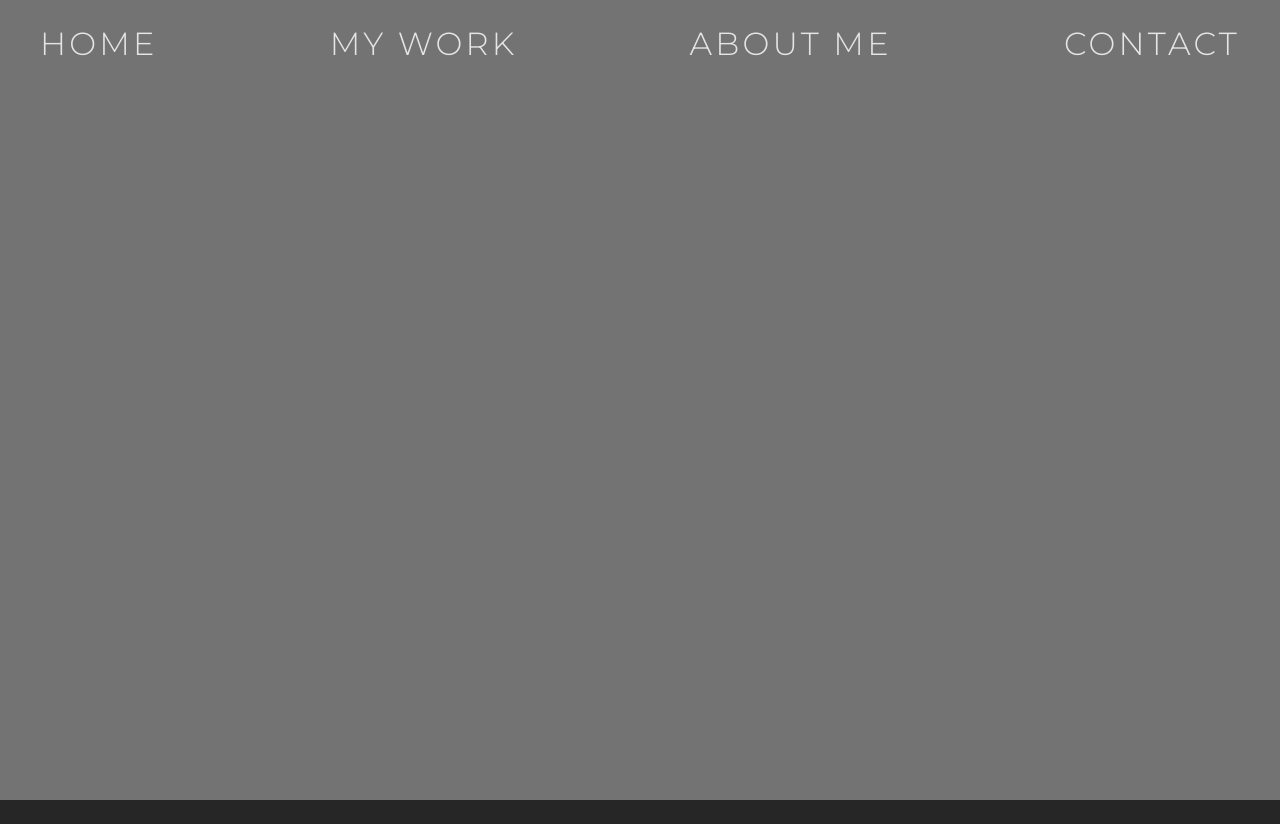
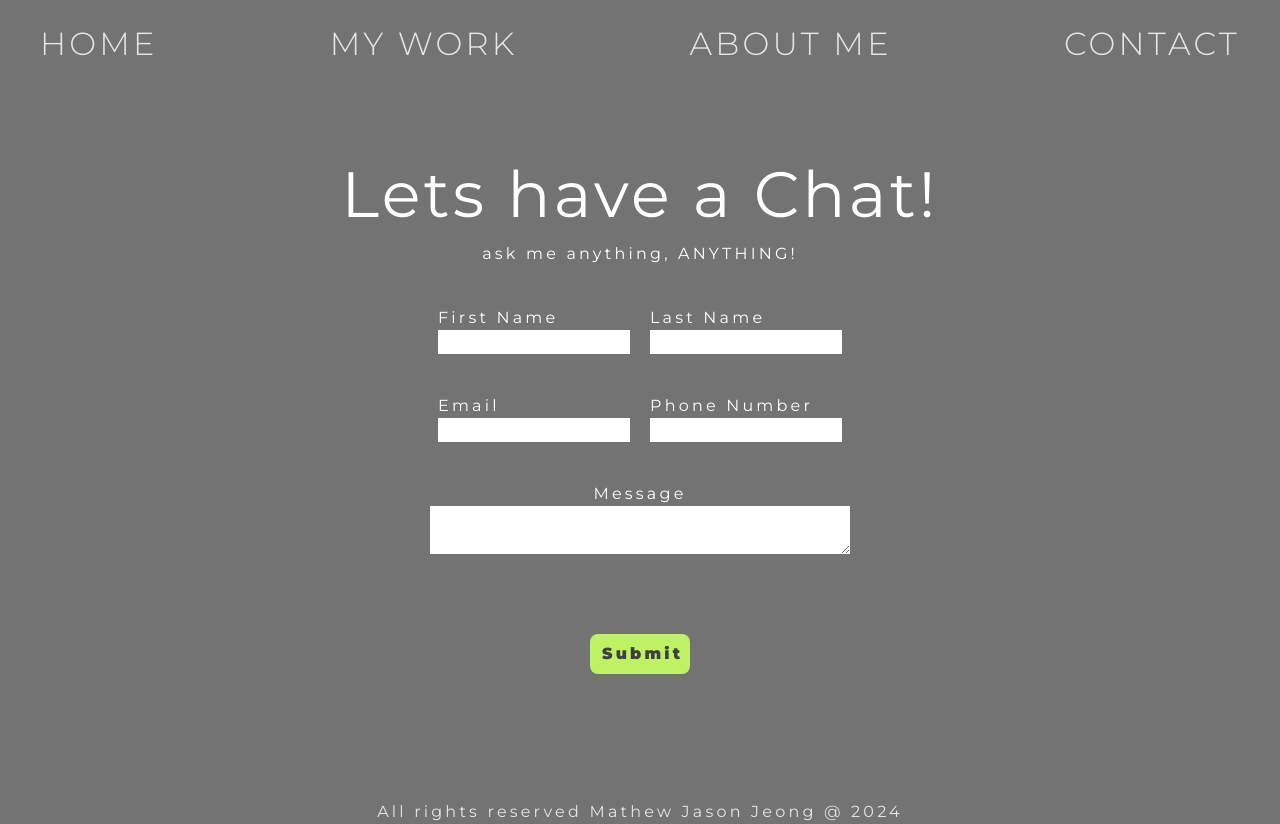
Before and after one commit to kimchieater/personal_portfolio_website_EGOLESS_CODER, a Next.js app in the folder egoless/: page /contactMe in a window 1280 px wide. Before the commit the page ends 800 px from the top, so only its background shows below. Built offline with nearby package versions, Linux system fonts and the light colour scheme.

Commit message:
created contact page

```diff
--- /dev/null
+++ b/egoless/src/app/component/contactInfo/page.tsx
@@ -0,0 +1,10 @@
+import React from 'react';
+
+
+const ContactInfo = ()=>{
+  <div>
+    hello
+  </div>
+}
+
+export default ContactInfo
--- /dev/null
+++ b/egoless/src/app/component/footer/page.tsx
@@ -0,0 +1,13 @@
+import React from 'react'
+
+
+
+const Footer = () =>{
+  return(
+    <div>
+      All rights reserved Mathew Jason Jeong @ 2024
+    </div>
+  )
+}
+
+export default Footer
--- a/egoless/src/app/contactMe/page.tsx
+++ b/egoless/src/app/contactMe/page.tsx
@@ -1,11 +1,56 @@
+import React from 'react';
 
 
 const ContactMe = () => {
   return (
-    <div id="contactMe" className="h-screen bg-neutral-500 text-white">
-
+    <div id="contactMe" className="h-screen bg-neutral-500 text-white flex justify-center items-center">
+      <ContactTable></ContactTable>
     </div>
   )
 }
 
 export default ContactMe;
+
+
+const ContactTable = ()=>{
+  return(
+    <div className=" h-[80%] w-[80%] flex flex-col justify-center items-center gap-5">
+
+
+    <div className="flex flex-col items-center justify-center p-5">
+    <h1 className="text-[2rem] md:text-[4rem]">Lets have a Chat!</h1>
+    <p>ask me anything, ANYTHING!</p>
+    </div>
+    <div className="flex flex-col mx-auto justify-center items-center gap-10  w-[50%]">
+
+      <div className="flex flex-col items-center justify-center md:flex-row gap-5 w-[400px]">
+        <label className="flex flex-auto flex-col items-stretch">
+          First Name<input type="text" className="flex-1 text-neutral-700"></input>
+        </label>
+        <label className="flex flex-col flex-auto items-stretch">
+          Last Name<input type="text" className="flex-1 text-neutral-700"></input>
+        </label>
+      </div>
+
+      <div className="flex flex-col items-center justify-center md:flex-row gap-5 w-[400px]">
+        <label className="flex flex-col items-start">
+          Email<input type="text" className=" text-neutral-700"></input>
+        </label>
+        <label className="flex flex-col items-start">
+          Phone Number<input type="text" className="text-neutral-700"></input>
+        </label>
+      </div>
+
+
+        <label className="flex flex-col w-[420px]  text-center">Message
+          <textarea className=" text-neutral-700"></textarea>
+        </label>
+
+
+      <button className="mt-10 bg-lime-300 w-[100px] py-2 px-3 rounded-lg cursor-pointer  text-neutral-700 font-black mx-auto">Submit</button>
+
+    </div>
+
+    </div>
+  )
+}
--- a/egoless/src/app/layout.tsx
+++ b/egoless/src/app/layout.tsx
@@ -28,6 +28,7 @@ export default function RootLayout({
       <body className={`${monserrat.className} overflow-x-hidden bg-neutral-800 relative`}>
         <Nav></Nav>
         {children}
+        <p className="text-center bg-neutral-500 text-neutral-200">All rights reserved Mathew Jason Jeong @ 2024</p>
         </body>
     </html>
   );
```
Also changed, not shown: egoless/src/app/component/table/page.tsx (deleted, +0 -7 lines), egoless/src/app/component/tableContact/page.tsx (added).
